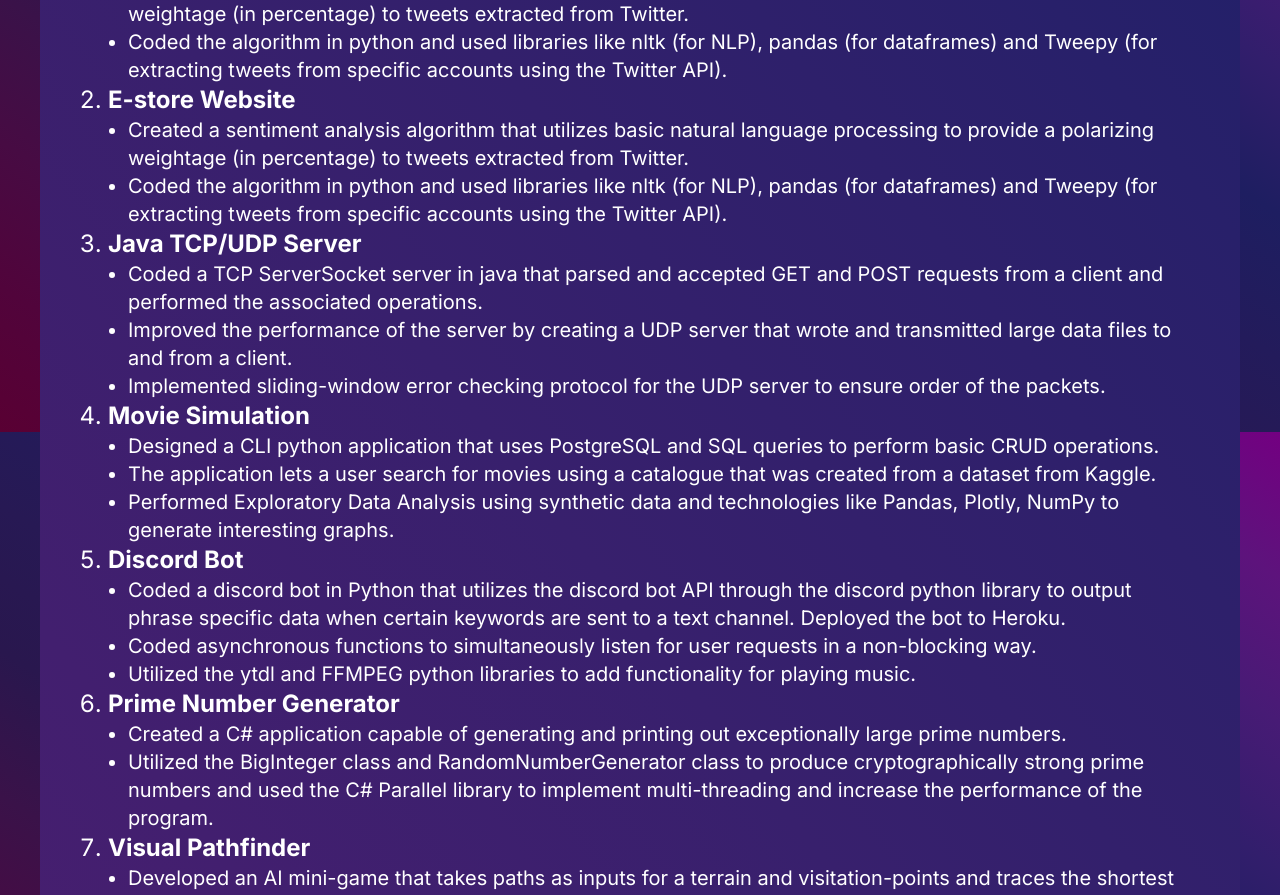
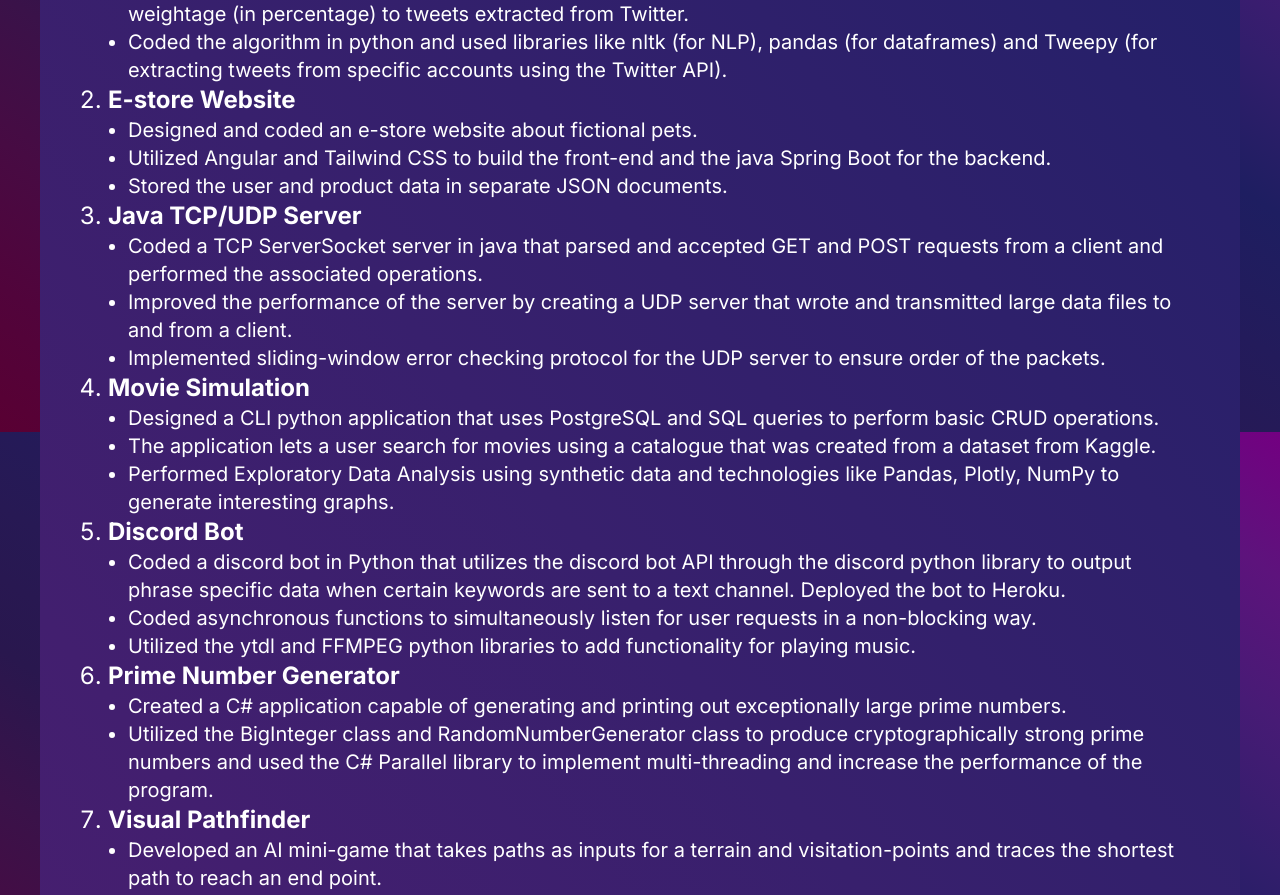
Before and after one commit to aashwink9/portfolio-ak, a Next.js app: page /resume-page in a window 1280 px wide. Shown: the part 1168-2063 px from the top of the page. Built offline with nearby package versions, Linux system fonts and the light colour scheme.

Commit message:
corrected minor mistake for resume section

```diff
--- a/app/resume-page/page.js
+++ b/app/resume-page/page.js
@@ -64,12 +64,10 @@ function ResSection() {
 
 				<li className='text-2xl'><b>E-store Website</b></li>
 					<ul className='list-disc pl-5 sm:text-xl'>
-							<li>Created a sentiment analysis algorithm that utilizes
-									basic natural language processing to provide a polarizing
-									weightage (in percentage) to tweets extracted from Twitter.</li>
-							<li>Coded the algorithm in python and used libraries like
-									nltk (for NLP), pandas (for dataframes) and Tweepy (for
-									extracting tweets from specific accounts using the Twitter API).</li>
+							<li>Designed and coded an e-store website about fictional pets.</li>
+							<li>Utilized Angular and Tailwind CSS to build the front-end
+								and the java Spring Boot for the backend.</li>
+							<li>Stored the user and product data in separate JSON documents.</li>
 					</ul>
 
 				<li className='text-2xl'><b>Java TCP/UDP Server</b></li>
```
